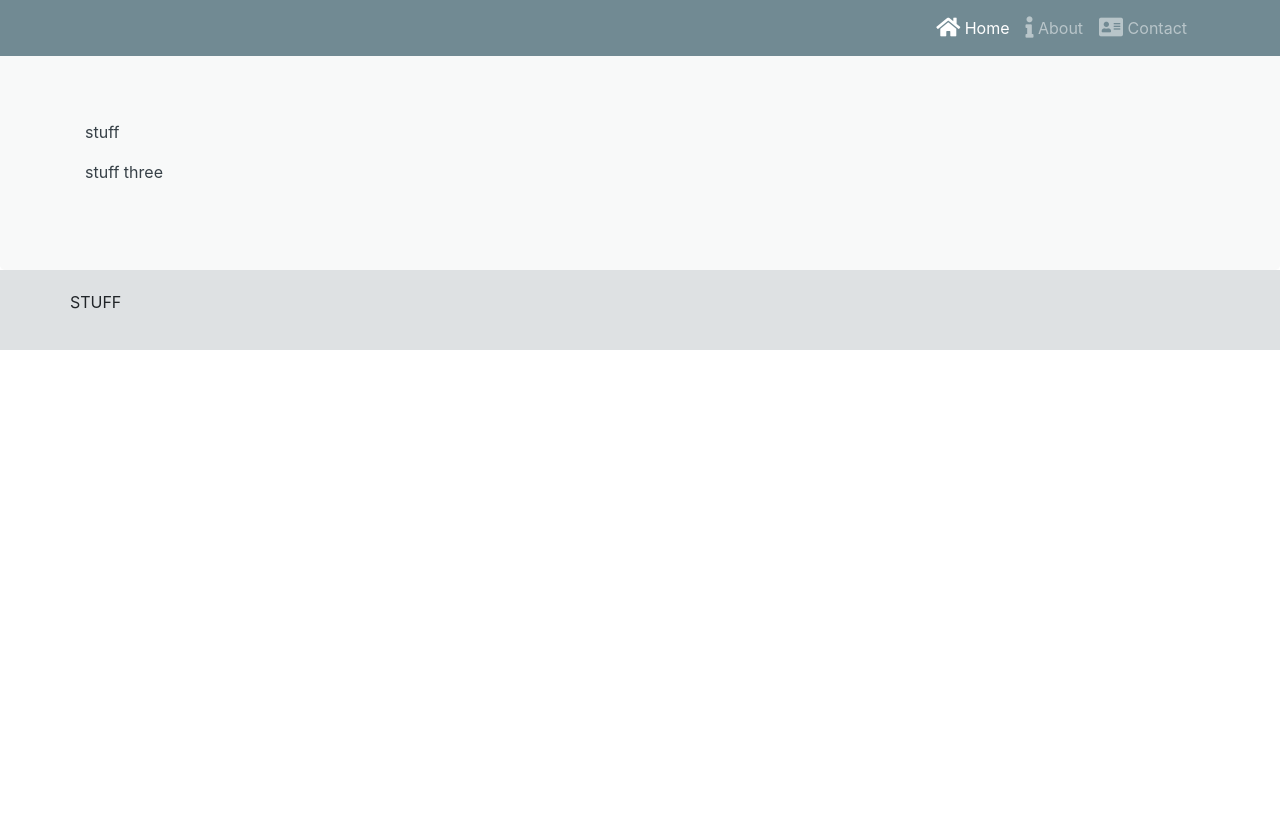
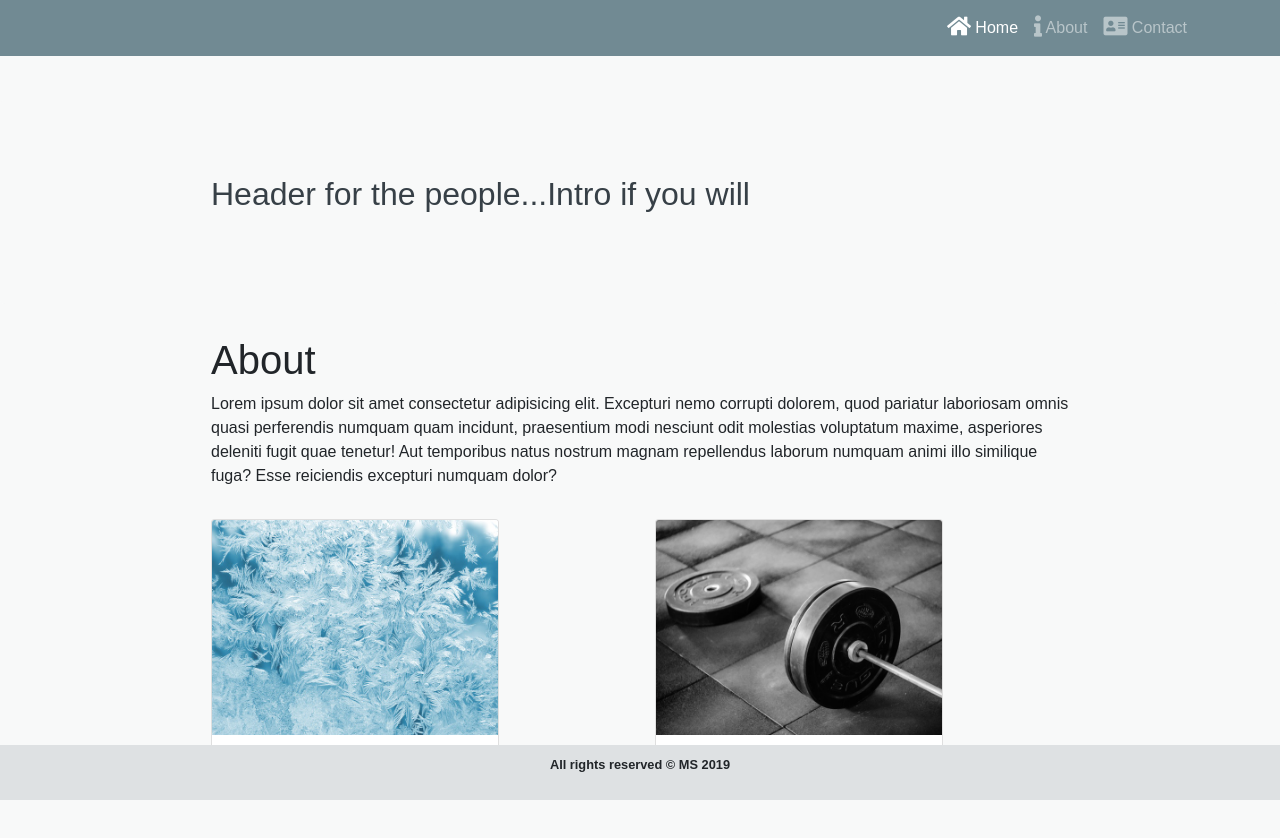
Before and after one commit to AppleLock/portfolio, a plain HTML site: page index.html in a window 1280 px wide. Before the commit the page ends 800 px from the top, so only its background shows below. Drawn offline with nearby package versions, Linux system fonts and the light colour scheme.

Commit message:
basic styling and layout

```diff
--- a/css/styles.css
+++ b/css/styles.css
@@ -1,31 +1,47 @@
 body{
+    font-family: Arial, Helvetica, sans-serif;
     padding: 50px 0px 0px 0px;
     z-index: 0;
+    background: #f8f9f9;
+    margin-top: 50px;
+    margin-bottom: 100px;
 }
 
+.row{
+    margin: 0 auto;
+    width: 80%;
+}
+.row-header{
+    margin: 0 auto;
+    width: 80%;
+    font-size: 2em;
+}
 .navbar-dark{
     background-color: #718a93;
 }
 
-
-
 .jumbotron {
-    margin: 0px auto;
     padding: 70px 30px;
     background: #f8f9f9;
     color:  #374047;
 }
 
+#projects .card{
+    margin-top: 15px;
+
+}
 
 main{
 
 
 }
 
-
 .footer
 {
     background-color: #dee1e3;
-    margin: 0px auto;
-    padding: 20px 0px;
+    font-weight: bold;
+    font-size: 0.8em;
+    margin: 0 auto;
+    padding: 10px 0px;
+    text-align: center;
 }
--- a/index.html
+++ b/index.html
@@ -40,37 +40,68 @@
 
     <header class ="jumbotron">
         <div class="container">
-            <p> stuff</p>
-            <p>stuff three</p>
+         <div class="row row-header">
+             <div class="col-sm-12">
+                <p> Header for the people...Intro if you will</p>
+             </div>
+         </div>
         </div>
 
     </header>
 
     <!-- main content -->
     <main>
-        <div class="container" id ="about" >
+        <div class="container">
+            <div id="about">
+                <div class="row">
+                    <div class="col-sm-12">
+                    <h1>About</h1>
 
-        </div>
+                    <p>Lorem ipsum dolor sit amet consectetur adipisicing elit. Excepturi nemo corrupti dolorem, quod pariatur laboriosam omnis quasi perferendis numquam quam incidunt, praesentium modi nesciunt odit molestias voluptatum maxime, asperiores deleniti fugit quae tenetur! Aut temporibus natus nostrum magnam repellendus laborum numquam animi illo similique fuga? Esse reiciendis excepturi numquam dolor?</p>
+                    </div>
+                </div>
+            </div>
 
-        <div id="projects">
+            <div id="projects">
+                <div class="row">
+                    <div class="col-md-6">
+                        <div class="card" style="width: 18rem;">
+                            <img class="card-img-top" src="img/frost.jpg" alt="Card image cap">
+                            <div class="card-body">
+                            <p class="card-text">Celcius to Fahrenheit converter</p>
+                            </div>
+                        </div>
+                    </div>
+                    <div class="col-md-6">
+                            <div class="card" style="width: 18rem;">
+                                <a href="http://www.google.com" target="_blank"><img class="card-img-top" src="img/barbell.jpg" alt="Card image cap">
+                                <div class="card-body">
+                                <p class="card-text">5/3/1 calculator</p></a>
+                            </div>
+                    </div>
+                 </div>
+             </div>
 
-        </div>
+            </div>
 
-        <div id="contact">
+
+            <div id="contact">
+
+            </div>
 
         </div>
 
     </main>
 
     <!-- Footer class -->
-    <footer class="footer">
+    <footer class="footer fixed-bottom">
         <div class="container">
             <div class="row">
-                <p>STUFF</p>
+                <div class="col-sm">
+                    <p>All rights reserved &COPY; MS 2019</p>
+                </div>
             </div>
-
         </div>
-
     </footer>
 
 
```
Also changed, not shown: img/barbell.jpg (added), img/frost.jpg (added).
